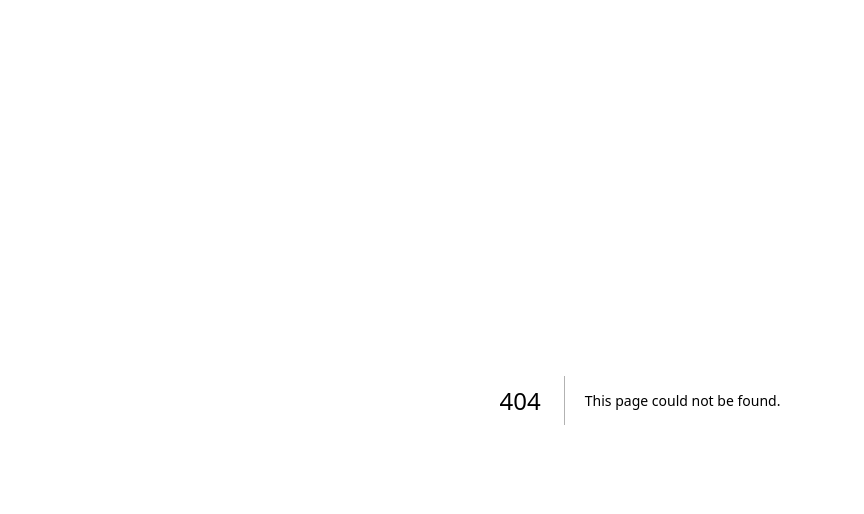
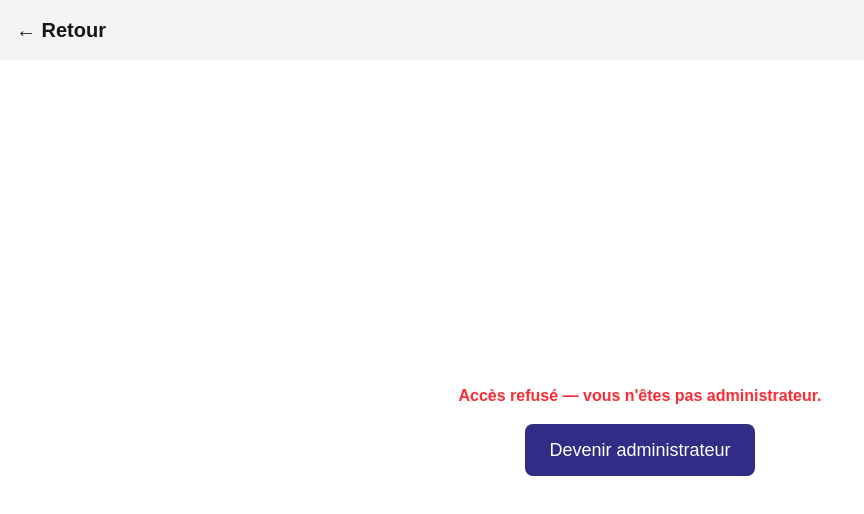
Before and after one commit to evairson/emprunt-front, a Next.js app: page /admin in a window 1280 px wide. Before the commit this address had no page. Shown: the top 514 px of the page, without its empty margins (0-864 px from the left). Built offline with nearby package versions, Linux system fonts and the light colour scheme; no server answers.

Commit message:
possibilité de devenir administrateur et création de la page admin

```diff
--- /dev/null
+++ b/app/admin/page.tsx
@@ -0,0 +1,57 @@
+'use client';
+import { useEffect, useState } from 'react';
+import { API_URL } from '@/lib/constants';
+import type { User } from '@/types/user';
+import Button from '@/components/button';
+
+export default function AdminPage() {
+  const [user, setUser] = useState<User | null>(null);
+  const [loading, setLoading] = useState(true);
+  const [promoting, setPromoting] = useState(false);
+
+  useEffect(() => {
+    fetch(`${API_URL}/auth/me`, { credentials: 'include' })
+      .then((res) => {
+        if (!res.ok) { window.location.href = '/'; return null; }
+        return res.json() as Promise<User>;
+      })
+      .then((data) => { if (data) setUser(data); })
+      .finally(() => setLoading(false));
+  }, []);
+
+  const handleMakeAdmin = async () => {
+    if (!user) return;
+    setPromoting(true);
+    await fetch(`${API_URL}/users/${user.id}/admin`, {
+      method: 'PATCH',
+      credentials: 'include',
+    });
+    window.location.reload();
+  };
+
+  if (loading) return <p className="p-8">Chargement...</p>;
+
+  if (user?.role !== 'ADMIN') {
+    return (
+    <>
+    <header className="flex items-center justify-between p-4 bg-gray-100 dark:bg-gray-800">
+        <a href="/dashboard" className="text-xl font-bold flex items-center gap-2">
+          ← Retour
+        </a>
+      </header>
+      <main className="flex flex-1 flex-col items-center justify-center gap-4">
+        <p className="text-red-500 font-semibold">Accès refusé — vous n&apos;êtes pas administrateur.</p>
+        <Button onClick={handleMakeAdmin} disabled={promoting}>
+          {promoting ? 'En cours...' : 'Devenir administrateur'}
+        </Button>
+      </main>
+      </>
+    );
+  }
+
+  return (
+    <main className="flex flex-1 items-center justify-center">
+      <h1 className="text-2xl font-bold">Page administrateur</h1>
+    </main>
+  );
+}
```
